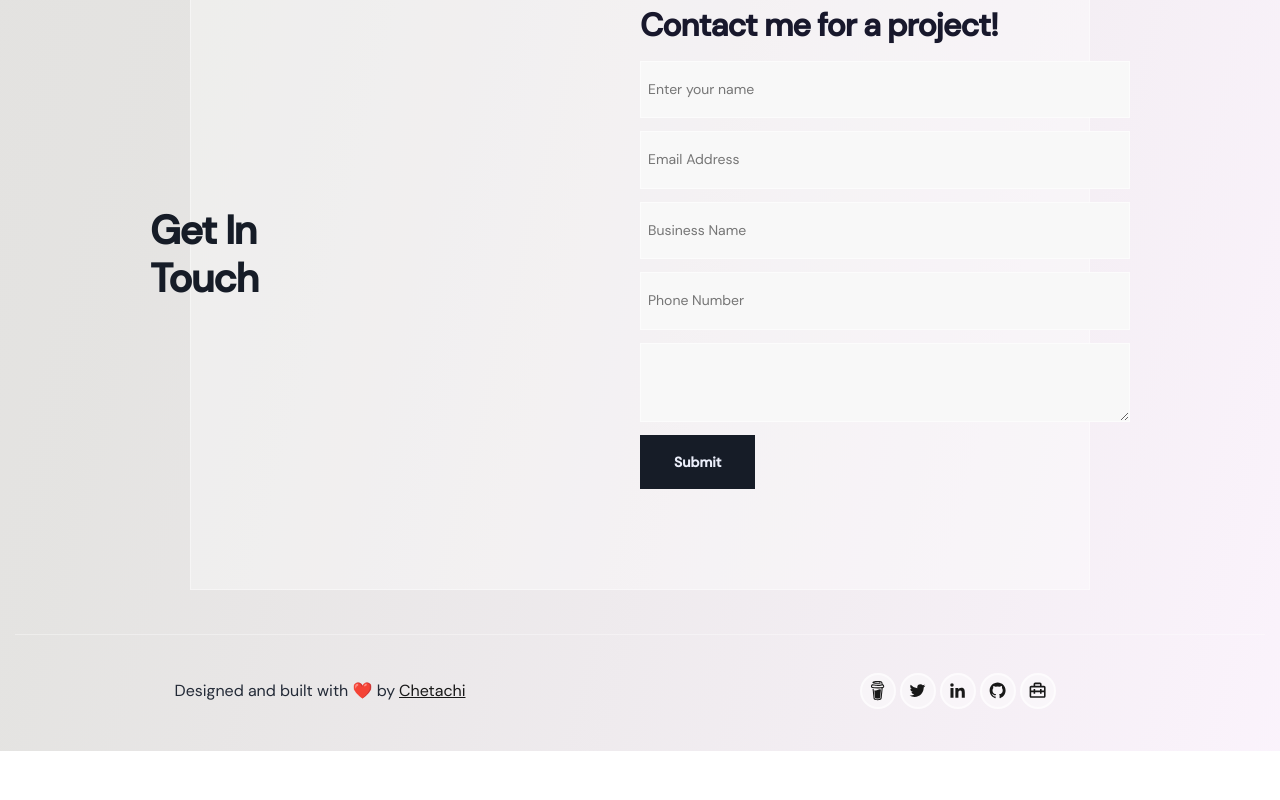
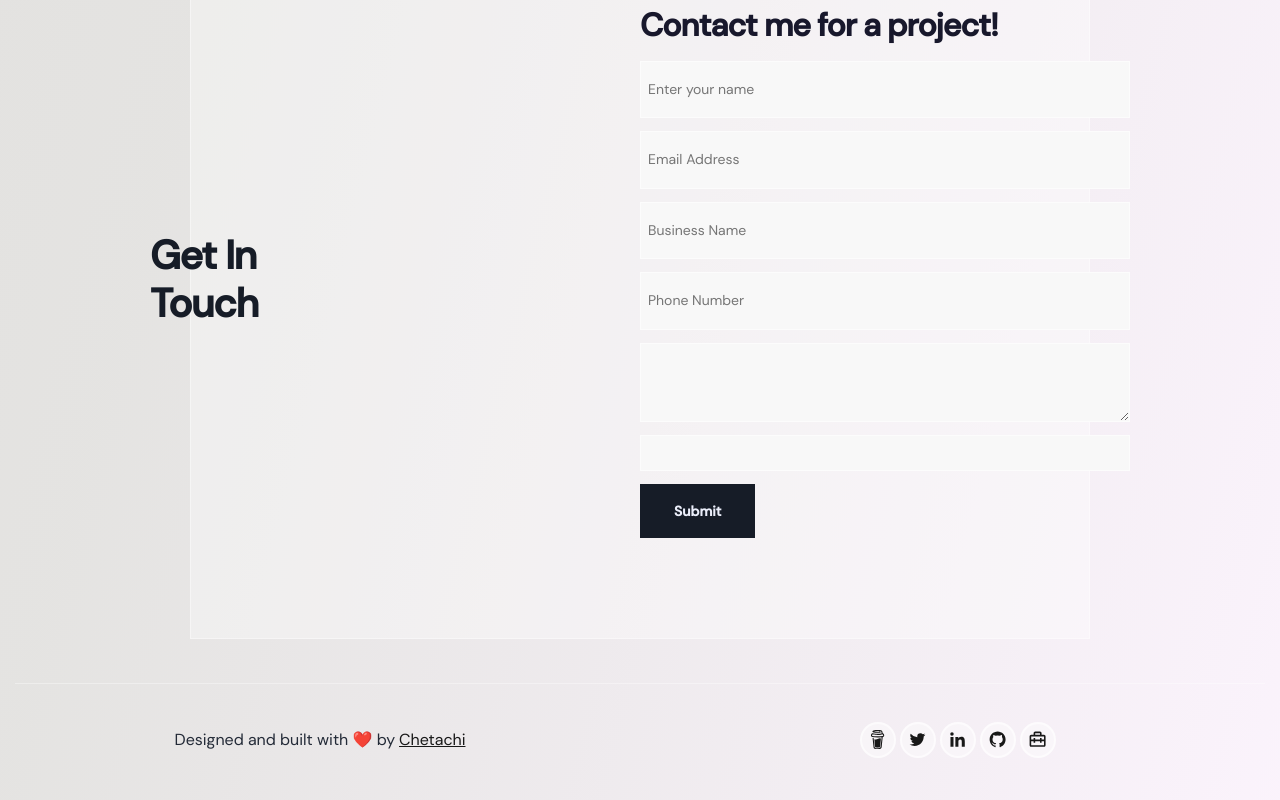
Before and after one commit to chetachiezikeuzor/ChetachiLabs, a Next.js app: page / in a window 1280 px wide. Shown: the part 4355-5155 px from the top of the page. Before the commit the page ends 5106 px from the top, so only its background shows below. Built offline with nearby package versions, Linux system fonts and the light colour scheme.

Commit message:
✏️ Styling for recaptcha

```diff
--- a/public/style.css
+++ b/public/style.css
@@ -962,6 +962,7 @@ h4 {
   letter-spacing: -0.03em;
 }
 
+.recaptcha,
 .chetachi-form-input,
 .form-select,
 #Text-Area {
```
